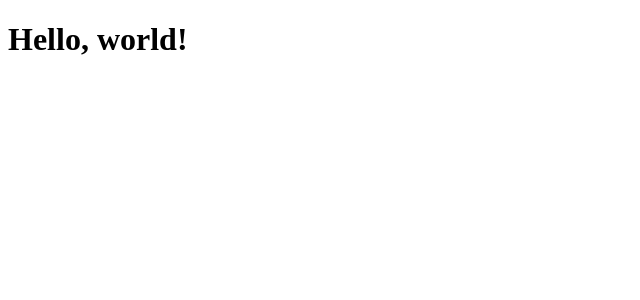
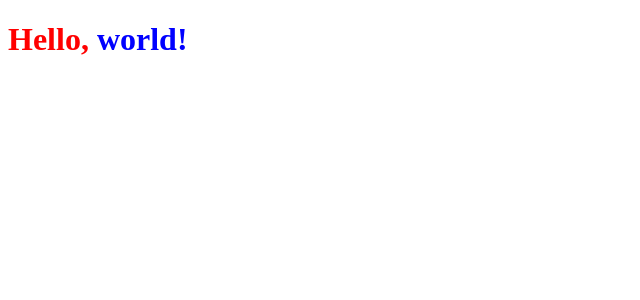
Before and after one commit to GuilhermeMarques1/ignews, a Next.js app: page / in a window 1280 px wide. Shown: the top 300 px of the page, without its empty margins (0-640 px from the left). Built offline with nearby package versions, Linux system fonts and the light colour scheme.

Commit message:
feat: Add styles with sass and modules css

```diff
--- a/package.json
+++ b/package.json
@@ -12,7 +12,8 @@
     "@next/font": "13.1.6",
     "next": "13.1.6",
     "react": "18.2.0",
-    "react-dom": "18.2.0"
+    "react-dom": "18.2.0",
+    "sass": "^1.58.0"
   },
   "devDependencies": {
     "@types/node": "^18.13.0",
--- a/src/pages/index.tsx
+++ b/src/pages/index.tsx
@@ -1,5 +1,9 @@
+import style from '../styles/home.module.scss';
+
 export default function Home() {
   return (
-    <h1>Hello, world!</h1>
+    <h1 className={style.title}>
+      Hello, <span>world!</span>
+    </h1>
   )
 }
--- /dev/null
+++ b/src/styles/home.module.scss
@@ -0,0 +1,7 @@
+.title {
+  color: red;
+
+  span {
+    color: blue;
+  }
+}
```
Also changed, not shown: 1 other file (tests, documents, lock files or other folders).
